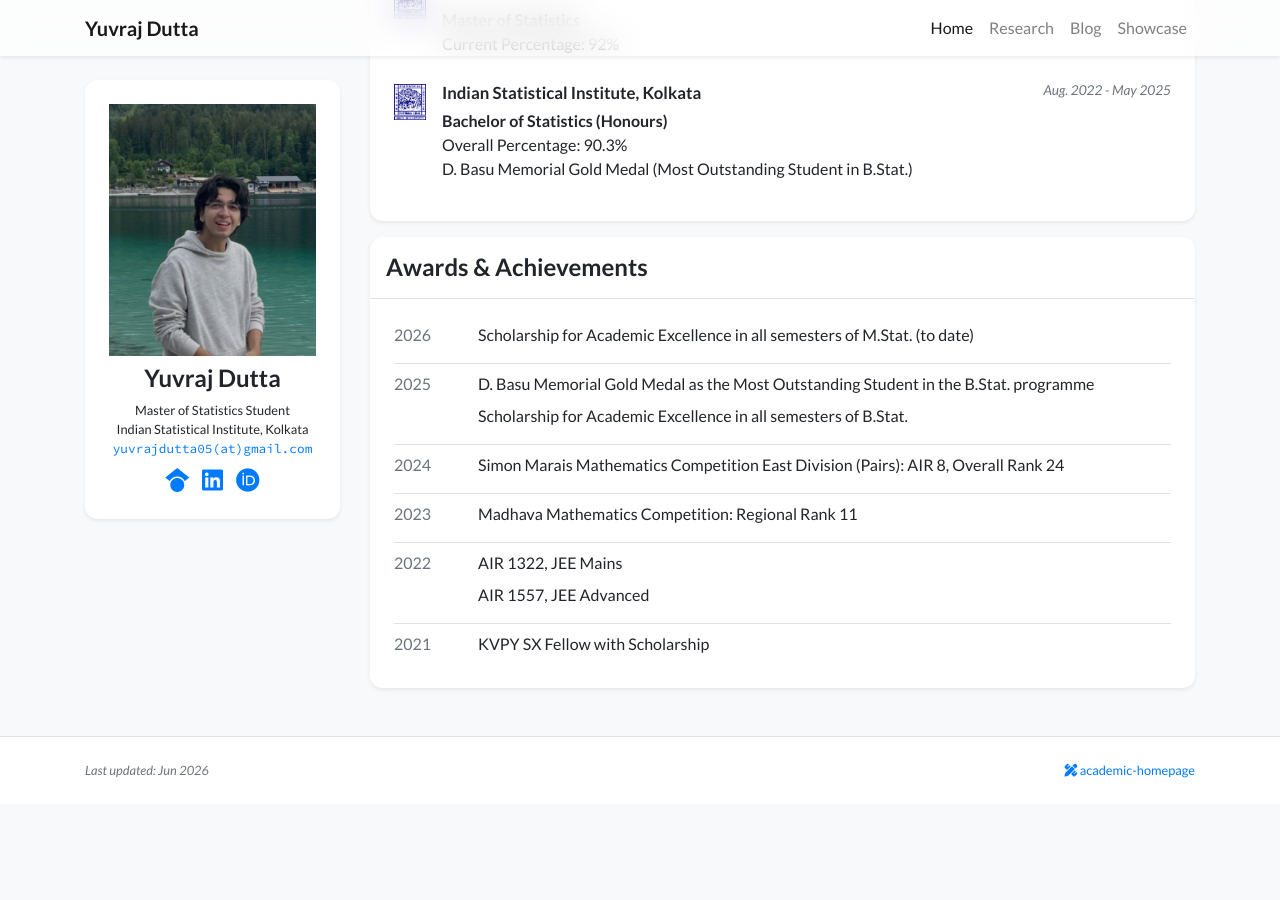
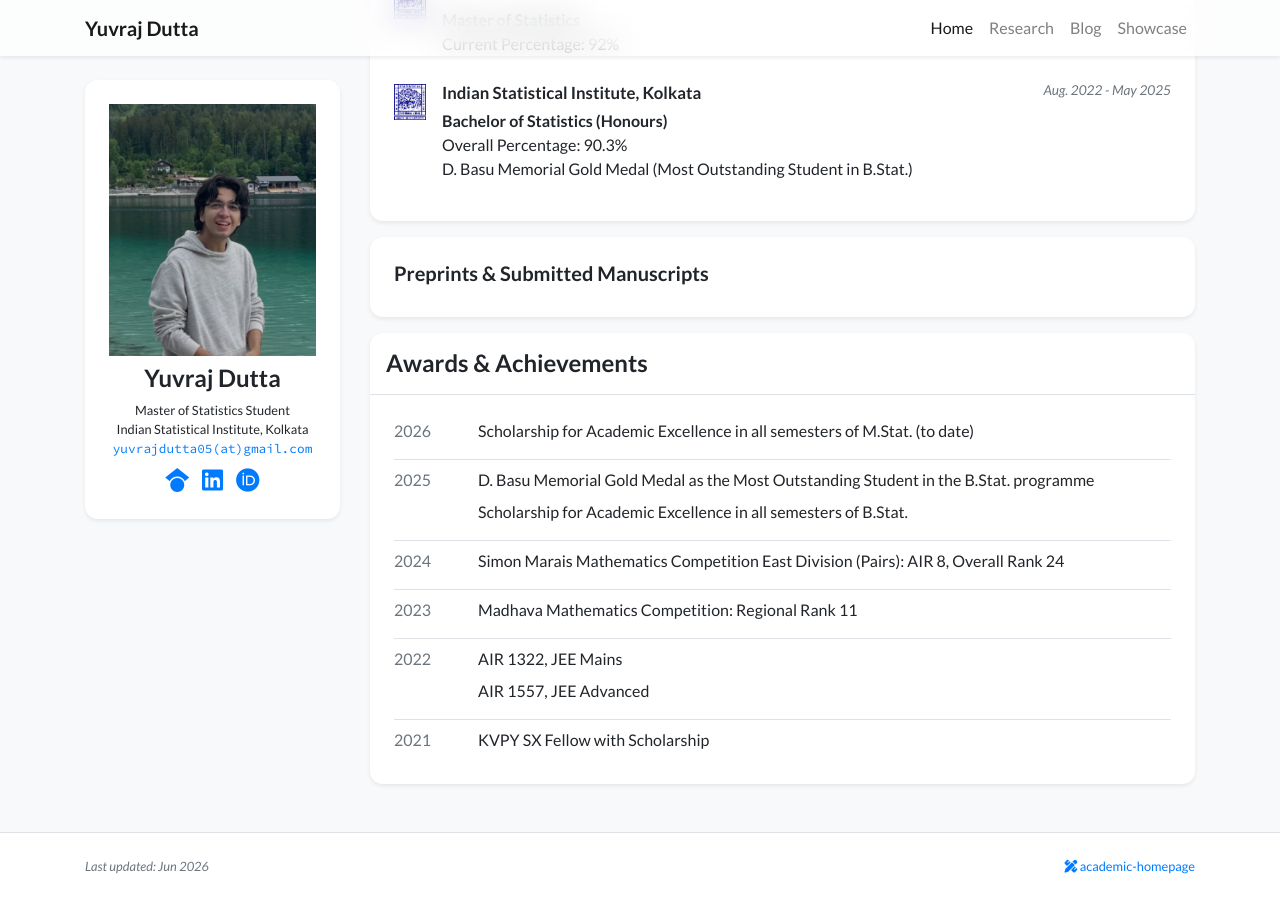
Before and after one commit to yuvrajdutta05/academic-homepage-test, a Jekyll site: the page built from index.html, in a window 1280 px wide and 900 px high, scrolled down 695 px. Built offline with Jekyll 4.4.1, drawn with Linux system fonts in a browser that asks for light colours; nearby versions of some CDN libraries; a style sheet for code colours, icons or effects is not loaded; before the commit the page ends 1499 px from its top, so only the background shows below that.

Commit message:
Update profile again

```diff
--- a/index.html
+++ b/index.html
@@ -17,6 +17,10 @@ navbar_title: Home
 
         {% include widgets/experience_card.html %}
 
+        {% include widgets/preprint_card.html %}
+
+
+
         {% include widgets/awards_card.html %}
 
 
```
